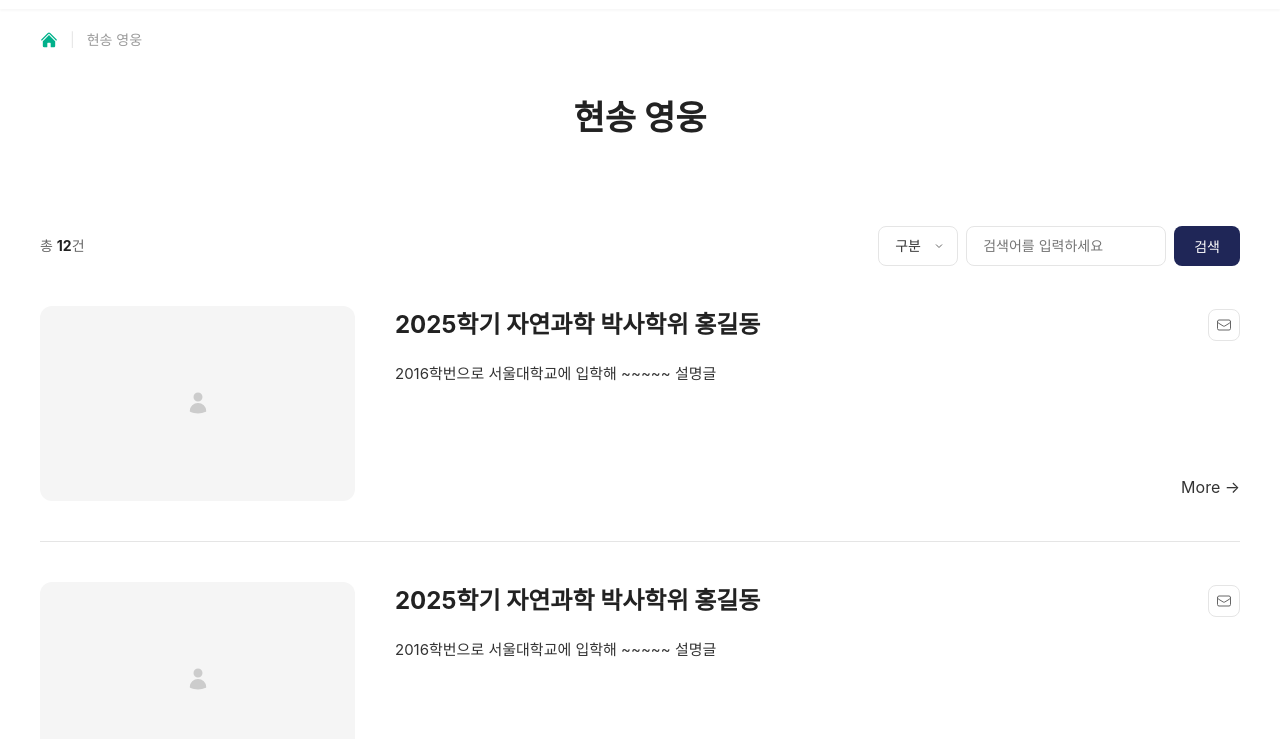
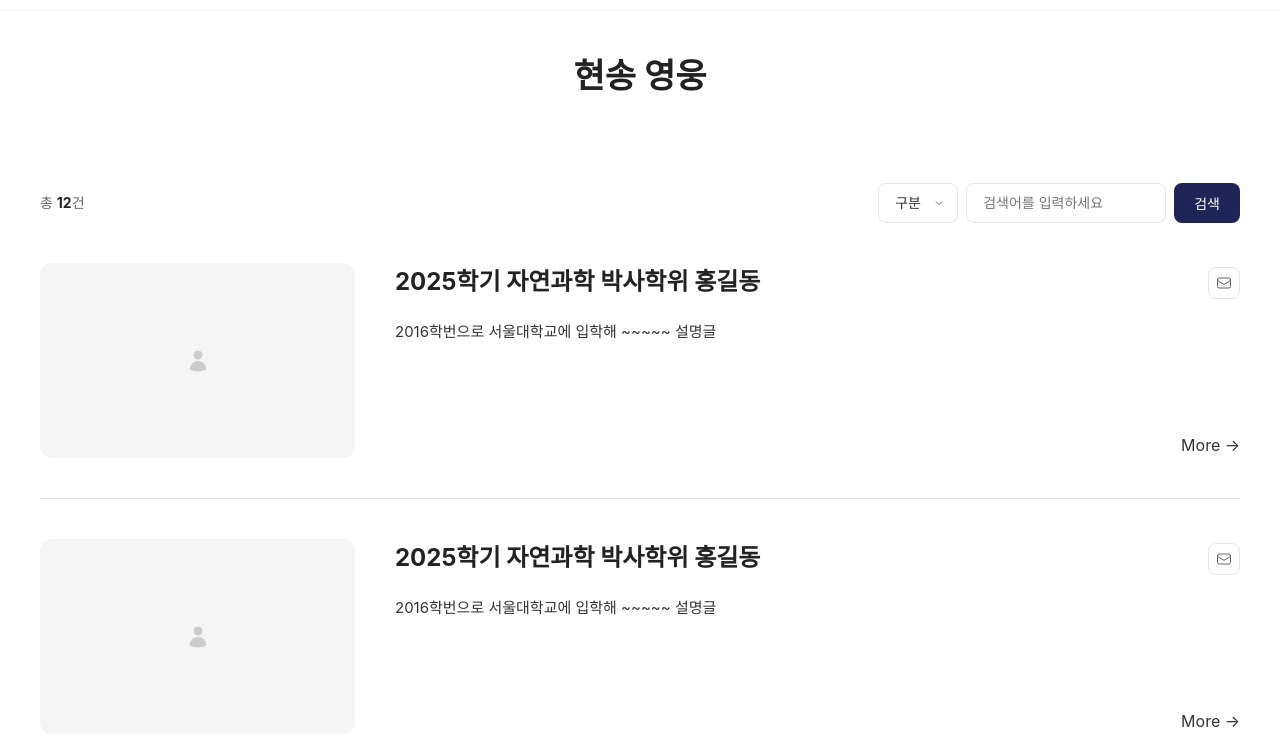
Before and after one commit to sykim1017/hyunsong-community, a plain HTML site: page hero.html in a window 1280 px wide. Shown: the part 61-800 px from the top of the page. Drawn offline with Linux system fonts and the light colour scheme; a web font is replaced by a local one.

Commit message:
상단 여백 통일 및 장학생찾기 페이지네이션/타이틀 보완
- 전 페이지 브레드크럼 제거, 페이지헤더 상단 여백 40px 통일
- 장학생찾기 페이지네이션 추가 (다른 페이지와 동일)
- 장학생찾기 타이틀 34px로 위계 통일

Co-Authored-By: Claude Opus 4.6 <noreply@anthropic.com>

```diff
--- a/hero.html
+++ b/hero.html
@@ -57,16 +57,8 @@
         body.menu-open { overflow: hidden; }
         .main-content { padding-top: 70px; }
 
-        /* Breadcrumb */
-        .breadcrumb { padding: 20px 0; background: var(--white); }
-        .breadcrumb-inner { max-width: 1310px; margin: 0 auto; padding: 0 40px; display: flex; align-items: center; gap: 12px; }
-        .breadcrumb-home { color: #01B18B; display: flex; align-items: center; }
-        .breadcrumb-home:hover { opacity: 0.8; }
-        .breadcrumb-divider { color: var(--gray-border); font-size: 14px; }
-        .breadcrumb-current { font-size: 14px; color: var(--gray-light); }
-
         /* Page Header */
-        .page-header { background: var(--white); padding: 20px 40px 40px; text-align: center; }
+        .page-header { background: var(--white); padding: 40px 40px 40px; text-align: center; }
         .page-header-inner { max-width: 1310px; margin: 0 auto; }
         .page-title { font-size: 34px; font-weight: 700; color: #222222; margin-bottom: 0; }
 
@@ -215,19 +207,6 @@
     </nav>
 
     <main class="main-content">
-        <div class="breadcrumb">
-            <div class="breadcrumb-inner">
-                <a href="index.html" class="breadcrumb-home">
-                    <svg xmlns="http://www.w3.org/2000/svg" viewBox="0 0 24 24" fill="currentColor" width="18" height="18">
-                        <path d="M11.47 3.841a.75.75 0 0 1 1.06 0l8.69 8.69a.75.75 0 1 0 1.06-1.061l-8.689-8.69a2.25 2.25 0 0 0-3.182 0l-8.69 8.69a.75.75 0 1 0 1.061 1.06l8.69-8.689Z" />
-                        <path d="m12 5.432 8.159 8.159c.03.03.06.058.091.086v6.198c0 1.035-.84 1.875-1.875 1.875H15a.75.75 0 0 1-.75-.75v-4.5a.75.75 0 0 0-.75-.75h-3a.75.75 0 0 0-.75.75V21a.75.75 0 0 1-.75.75H5.625a1.875 1.875 0 0 1-1.875-1.875v-6.198a2.29 2.29 0 0 0 .091-.086L12 5.432Z" />
-                    </svg>
-                </a>
-                <span class="breadcrumb-divider">|</span>
-                <span class="breadcrumb-current">현송 영웅</span>
-            </div>
-        </div>
-
         <div class="page-header">
             <div class="page-header-inner">
                 <h1 class="page-title">현송 영웅</h1>
```
Also changed, not shown: board.html (+1 -22 lines), gallery.html (+1 -22 lines), scholarship-search.html (+16 -2 lines).
